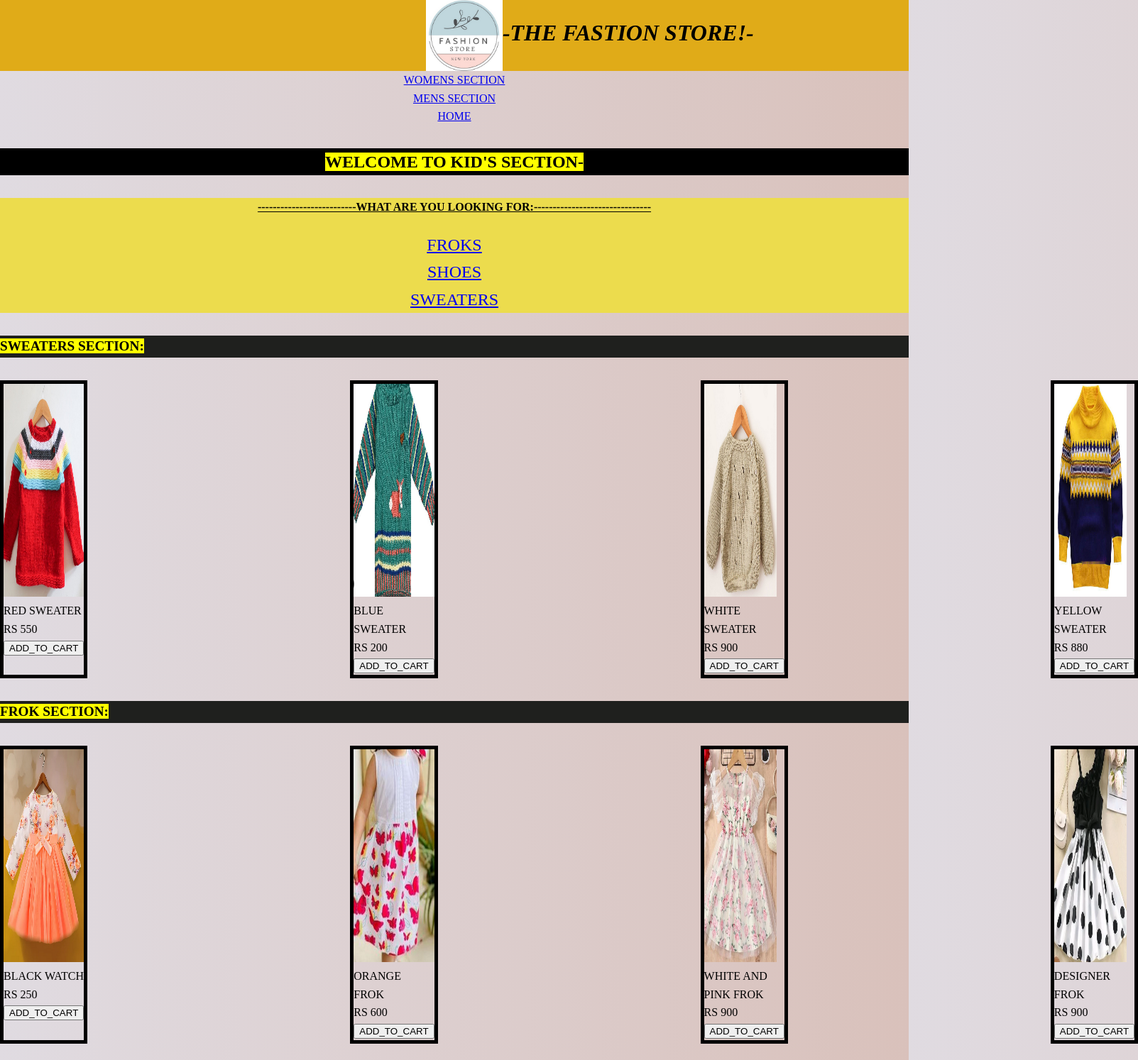
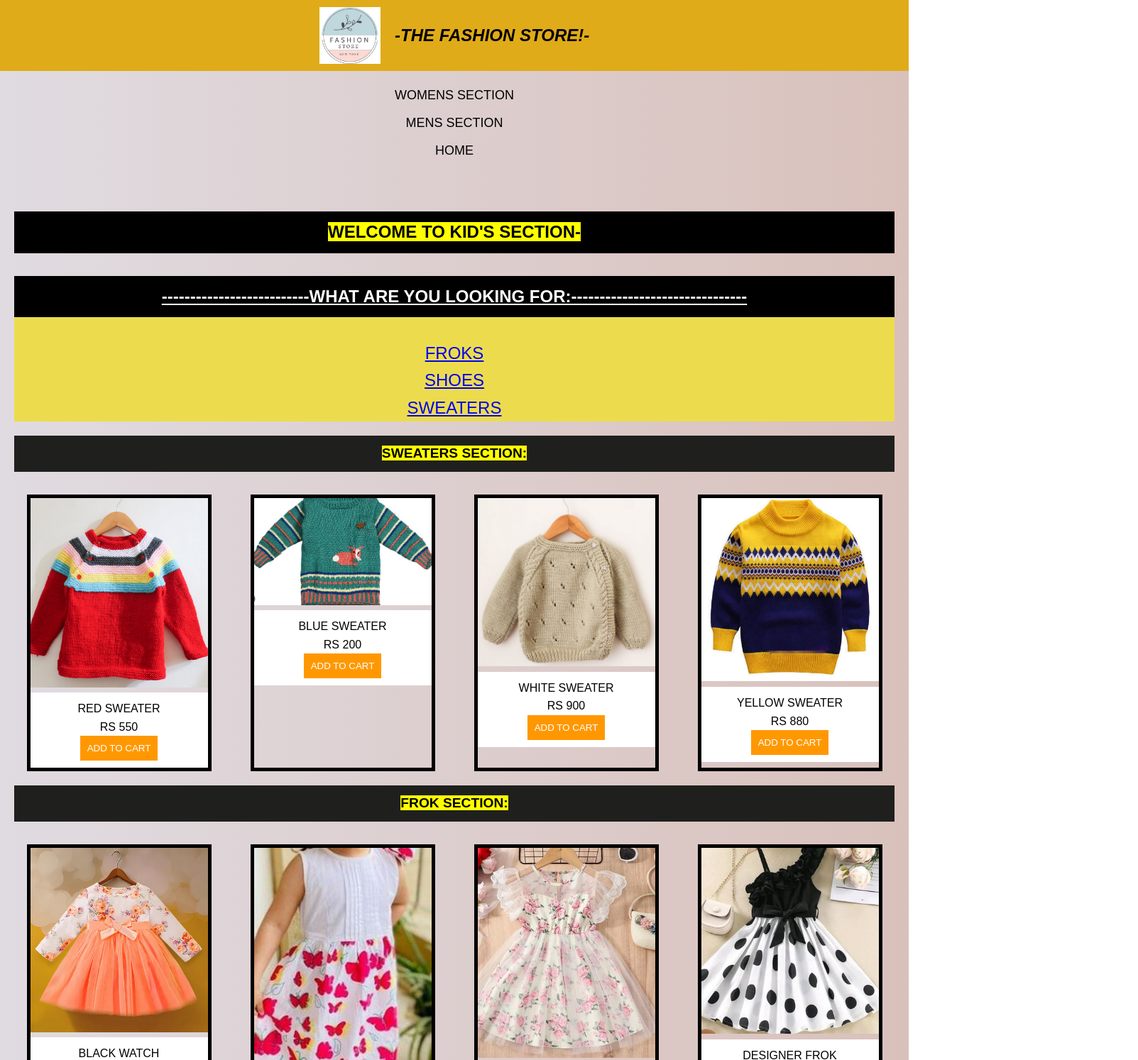
Before and after one commit to fashion-store-website/fashion-website, a plain HTML site: page kids.html in a window 1280 px wide. Shown: the top 1494 px of the page at 71% size, 1603 px wide, since content can reach past the window. Drawn offline with Linux system fonts and the light colour scheme.

Commit message:
Update kids.html

```diff
--- a/kids.html
+++ b/kids.html
@@ -3,114 +3,248 @@
 <head>
     <meta charset="UTF-8">
     <meta name="viewport" content="width=device-width, initial-scale=1.0">
-    <title>Document</title>
-</head>
+    <title>The Fashion Store</title>
     <style>
-    .sec1{
+        body {
+            margin: 0;
+            background: linear-gradient(to right, #e0dbe1, #d9c1bb);
+            line-height: 1.6;
+            font-family: Arial, sans-serif;
+        }
+
+        header {
             width: 100%;
             height: 100px;
             background-color: rgb(224, 171, 24);
             text-transform: capitalize;
+            display: flex;
+            justify-content: center;
+            align-items: center;
+        }
+
+        header img {
+            margin-right: 20px;
+            max-height: 80px;
+        }
+
+        h1 {
+            margin: 0;
+            font-size: 24px;
+        }
+
+        .nav-links {
+            text-align: center;
+            margin: 20px 0;
+        }
+
+        .nav-links a {
+            display: block;
+            margin: 10px 0;
+            font-size: 18px;
+            text-decoration: none;
+            color: black;
+        }
+
+        section {
+            padding: 20px;
             text-align: center;
         }
-     body {
+
+        h4 {
+            font-size: x-large;
+            background-color: black;
+            color: white;
+            padding: 10px;
+        }
+
+        h5 {
+            font-size: larger;
+            background-color: rgb(31, 32, 30);
+            color: white;
+            padding: 10px;
+            margin-top: 20px;
+        }
+
+        .product-section {
+            display: flex;
+            justify-content: space-around;
+            flex-wrap: wrap;
+            gap: 20px;
+        }
+
+        .product {
+            border: 5px solid black;
+            width: 100%;
+            max-width: 250px;
+            text-align: center;
+        }
+
+        .product img {
+            width: 100%;
+            height: auto;
+        }
+
+        .product figcaption {
+            padding: 10px;
+            background-color: white;
+        }
+
+        button {
+            background-color: #ff9800;
+            color: white;
+            border: none;
+            padding: 10px;
+            cursor: pointer;
+        }
+
+        /* Media Queries for responsiveness */
+        @media (max-width: 768px) {
+            header {
+                flex-direction: column;
+                height: auto;
+                padding: 10px;
+            }
+
+            header img {
                 margin: 0;
+                margin-bottom: 10px;
+            }
 
-    background: linear-gradient(to right, #e0dbe1, #d9c1bb);
+            h1 {
+                font-size: 20px;
+            }
 
-    line-height: 1.6;
+            .product-section {
+                flex-direction: column;
+                align-items: center;
+            }
+
+            .product {
+                width: 80%;
+            }
+
+            h4, h5 {
+                font-size: medium;
+            }
+        }
+
+        @media (max-width: 480px) {
+            h1 {
+                font-size: 18px;
+            }
+
+            .nav-links a {
+                font-size: 16px;
+            }
+
+            h4, h5 {
+                font-size: small;
+            }
         }
     </style>
+</head>
 <body>
-    <header  class="sec1" style="display:flex;">
+    <header>
+        <img src="./LOGOFS.png" alt="Fashion Store Logo">
+        <h1><i>-THE FASHION STORE!-</i></h1>
+    </header>
 
-        <img src="./LOGOFS.png" style="margin-left: 600px;">
-        <h1><i>-THE FASTION STORE!-</i></h1>
+    <div class="nav-links">
+        <a href="womens.html">WOMENS SECTION</a>
+        <a href="mens.html">MENS SECTION</a>
+        <a href="./index.html">HOME</a>
+    </div>
 
-    </header>
-    <div style="text-align: center;">  <a href="womens.html">WOMENS SECTION</a><br>
-        <a href="mens.html">MENS SECTION</a><br>
-        <a href="./index.html">HOME </a></div>
+    <section>
+        <h4><mark>WELCOME TO KID'S SECTION-</mark></h4>
 
-    <section >
-        <h4 style="font-size: x-large;background-color: black; text-align: center;"><mark>WELCOME TO KID'S SECTION-</mark><br>
-            </h4>
-
-        <div style="text-align: center;background-color: rgb(236, 220, 77);">
+        <div style="background-color: rgb(236, 220, 77);">
             <h4 style="text-decoration: underline;">--------------------------WHAT ARE YOU LOOKING FOR:-------------------------------</h4>
             <nav style="font-size: x-large;">
                 <a href="#watch">FROKS</a><br>
                 <a href="#glasses">SHOES</a><br>
                 <a href="#shirt">SWEATERS</a><br>
             </nav>
-
-        </div>
-        <h5 style="font-size: larger;background-color: rgb(31, 32, 30);" id="shirt"><bold><mark >SWEATERS SECTION:</mark></bold></h5>
-    <div class="sec4" style="display:flex ;gap: 370px;">
-
-        <div style="border: 5px solid;">
-
-            <img src="./sweater1.png" style="height:300px; width: 100%;" >
-            <figcaption>RED SWEATER <br>RS 550 <br>
-                <button onclick="addToCart('RED SWEATER ',550)">ADD_TO_CART</button><figcaption></img>
-        </div>
-        <div style="border: 5px solid;">
-            <img src="./sweater4.png" style="height:300px;width: 100%"><figcaption>BLUE SWEATER
-                <br>RS 200<br><button onclick="addToCart('BLUE SWEATER ',200)">ADD_TO_CART</button></figcaption></img>
-        </div>
-        <div style="border: 5px solid;">
-            <img src="./sweater5.png" style="height:300px;width: 90%"> <figcaption>WHITE SWEATER
-                 <br>RS 900<br><button   onclick="addToCart('WHITE',900)"><bold>ADD_TO_CART</bold></button></figcaption></img>
-        </div><div style="border: 5px solid;">
-            <img src="./swetaer2.png" style="height:300px;width: 90%"> <figcaption>YELLOW SWEATER
-                 <br>RS 880<br><button   onclick="addToCart('YELLOW SWEATER ',880)"><bold>ADD_TO_CART</bold></button></figcaption></img>
         </div>
 
-
-
-        </div >
-        <h5 style="font-size: larger;background-color: rgb(31, 32, 30);" id="watch"><MARK>FROK SECTION:</MARK></h5>
-        <div style="display:flex ;gap: 370px;" >
-            <div style="border: 5px solid;" >
-
-                <img src="./frok.png" style="height:300px; width: 100%;" >
-                <figcaption> BLACK WATCH <br>RS 250 <br>
-                    <button onclick="addToCart('BLACK WATCH',550)">ADD_TO_CART</button><figcaption></img>
+        <h5 id="shirt"><mark>SWEATERS SECTION:</mark></h5>
+        <div class="product-section">
+            <div class="product">
+                <img src="./sweater1.png" alt="RED SWEATER">
+                <figcaption>RED SWEATER <br>RS 550 <br>
+                    <button onclick="addToCart('RED SWEATER', 550)">ADD TO CART</button>
+                </figcaption>
             </div>
-            <div style="border: 5px solid;">
-                <img src="./frok2.png" style="height:300px;width: 100%"><figcaption>ORANGE FROK
-                    <br>RS 600<br><button onclick="addToCart('ORANGE FROK',600)">ADD_TO_CART</button></figcaption></img>
+            <div class="product">
+                <img src="./sweater4.png" alt="BLUE SWEATER">
+                <figcaption>BLUE SWEATER <br>RS 200 <br>
+                    <button onclick="addToCart('BLUE SWEATER', 200)">ADD TO CART</button>
+                </figcaption>
             </div>
-            <div style="border: 5px solid;">
-                <img src="./frok3.png" style="height:300px;width: 90%"> <figcaption>WHITE AND PINK FROK
-                     <br>RS 900<br><button onclick="addToCart('WHITE AND PINK FROK',900)">ADD_TO_CART</button></figcaption></img>
+            <div class="product">
+                <img src="./sweater5.png" alt="WHITE SWEATER">
+                <figcaption>WHITE SWEATER <br>RS 900 <br>
+                    <button onclick="addToCart('WHITE SWEATER', 900)">ADD TO CART</button>
+                </figcaption>
             </div>
-            <div style="border: 5px solid;">
-                <img src="./frok4.png" style="height:300px;width: 90%"> <figcaption>DESIGNER FROK
-                     <br>RS 900<br><button onclick="addToCart('DESIGNER FROK',900)">ADD_TO_CART</button></figcaption></img>
+            <div class="product">
+                <img src="./swetaer2.png" alt="YELLOW SWEATER">
+                <figcaption>YELLOW SWEATER <br>RS 880 <br>
+                    <button onclick="addToCart('YELLOW SWEATER', 880)">ADD TO CART</button>
+                </figcaption>
             </div>
         </div>
 
-        <h5 style="font-size: larger;background-color: rgb(31, 32, 30);" id="glasses"><MARK>SHOES SECTION:</MARK></h5>
-        <div style="display:flex ;gap: 370px;" >
-            <div style="border: 5px solid;">
-
-                <img src="./kids1.png" style="height:300px; width: 100%;" >
-                <figcaption> WHITE SHOES<br>RS 550 <br>
-                    <button onclick="addToCart('WHITE SHOES',550)">ADD_TO_CART</button><figcaption></img>
+        <h5 id="watch"><mark>FROK SECTION:</mark></h5>
+        <div class="product-section">
+            <div class="product">
+                <img src="./frok.png" alt="BLACK WATCH">
+                <figcaption>BLACK WATCH <br>RS 250 <br>
+                    <button onclick="addToCart('BLACK WATCH', 250)">ADD TO CART</button>
+                </figcaption>
             </div>
-            <div style="border: 5px solid;" >
-                <img src="./kids2.png" style="height:300px;width: 100%"><figcaption>BLUE SHOES
-                    <br>RS 450<br><button onclick="addToCart('BLUE SHOES',450)">ADD_TO_CART</button></figcaption></img>
+            <div class="product">
+                <img src="./frok2.png" alt="ORANGE FROK">
+                <figcaption>ORANGE FROK <br>RS 600 <br>
+                    <button onclick="addToCart('ORANGE FROK', 600)">ADD TO CART</button>
+                </figcaption>
             </div>
-            <div style="border: 5px solid;" >
-                <img src="./kids4.png" style="height:300px;width: 90%"> <figcaption>RED GLASSES
-                     <br>RS 200<br><button onclick="addToCart('RED GLASSES',200)">ADD_TO_CART</button></figcaption></img>
+            <div class="product">
+                <img src="./frok3.png" alt="WHITE AND PINK FROK">
+                <figcaption>WHITE AND PINK FROK <br>RS 900 <br>
+                    <button onclick="addToCart('WHITE AND PINK FROK', 900)">ADD TO CART</button>
+                </figcaption>
+            </div>
+            <div class="product">
+                <img src="./frok4.png" alt="DESIGNER FROK">
+                <figcaption>DESIGNER FROK <br>RS 900 <br>
+                    <button onclick="addToCart('DESIGNER FROK', 900)">ADD TO CART</button>
+                </figcaption>
             </div>
         </div>
-        <hr>
+
+        <h5 id="glasses"><mark>SHOES SECTION:</mark></h5>
+        <div class="product-section">
+            <div class="product">
+                <img src="./kids1.png" alt="WHITE SHOES">
+                <figcaption>WHITE SHOES <br>RS 550 <br>
+                    <button onclick="addToCart('WHITE SHOES', 550)">ADD TO CART</button>
+                </figcaption>
+            </div>
+            <div class="product">
+                <img src="./kids2.png" alt="BLUE SHOES">
+                <figcaption>BLUE SHOES <br>RS 450 <br>
+                    <button onclick="addToCart('BLUE SHOES', 450)">ADD TO CART</button>
+                </figcaption>
+            </div>
+            <div class="product">
+                <img src="./kids4.png" alt="RED GLASSES">
+                <figcaption>RED GLASSES <br>RS 200 <br>
+                    <button onclick="addToCart('RED GLASSES', 200)">ADD TO CART</button>
+                </figcaption>
+            </div>
+        </div>
     </section>
-        </div>
 
     <script>
         function addToCart(productName, productPrice) {
@@ -120,6 +254,5 @@
             alert(`${productName} has been added to your cart!`);
         }
     </script>
-
 </body>
 </html>
```
Lines whose indentation alone changed are shown as unchanged.
